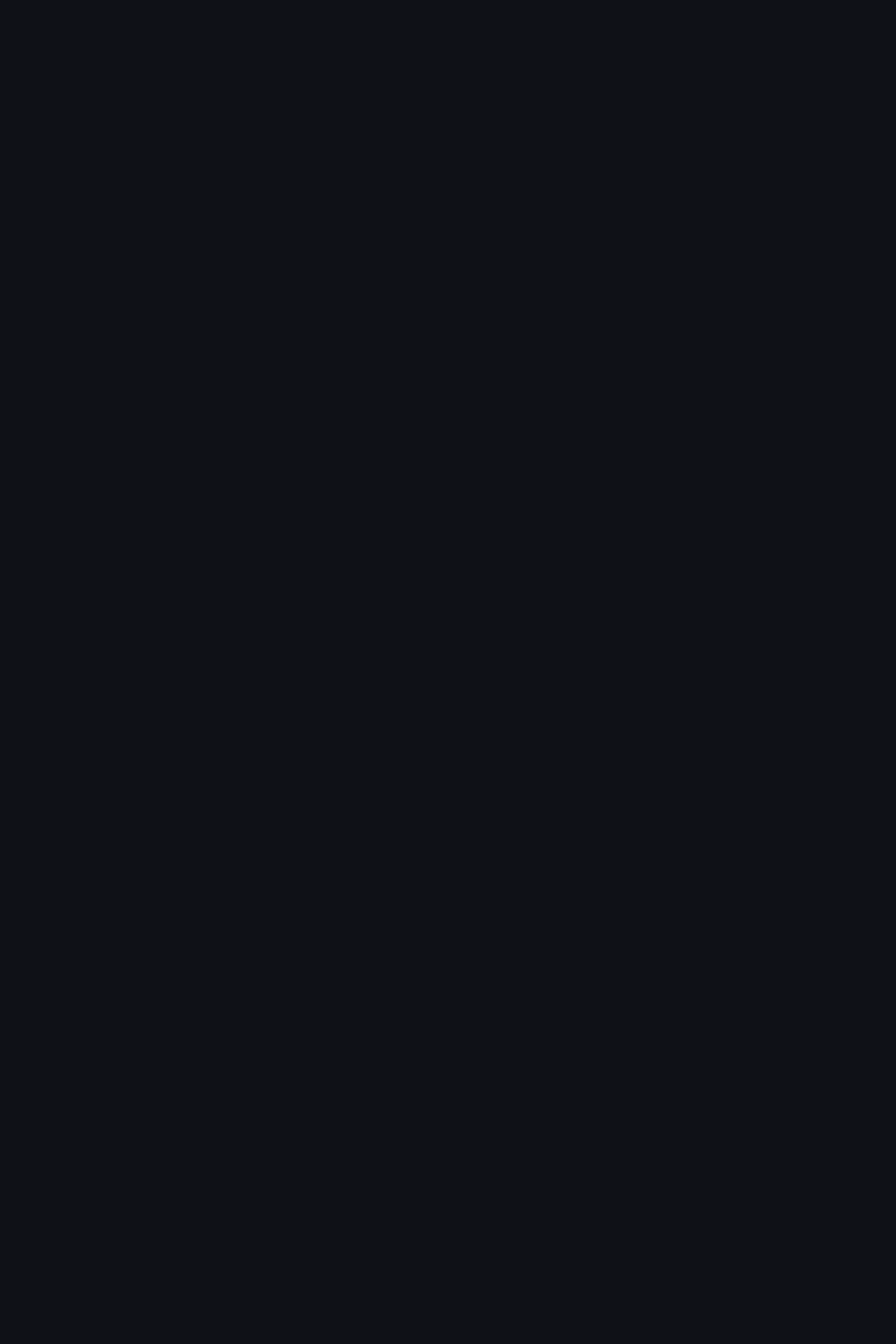
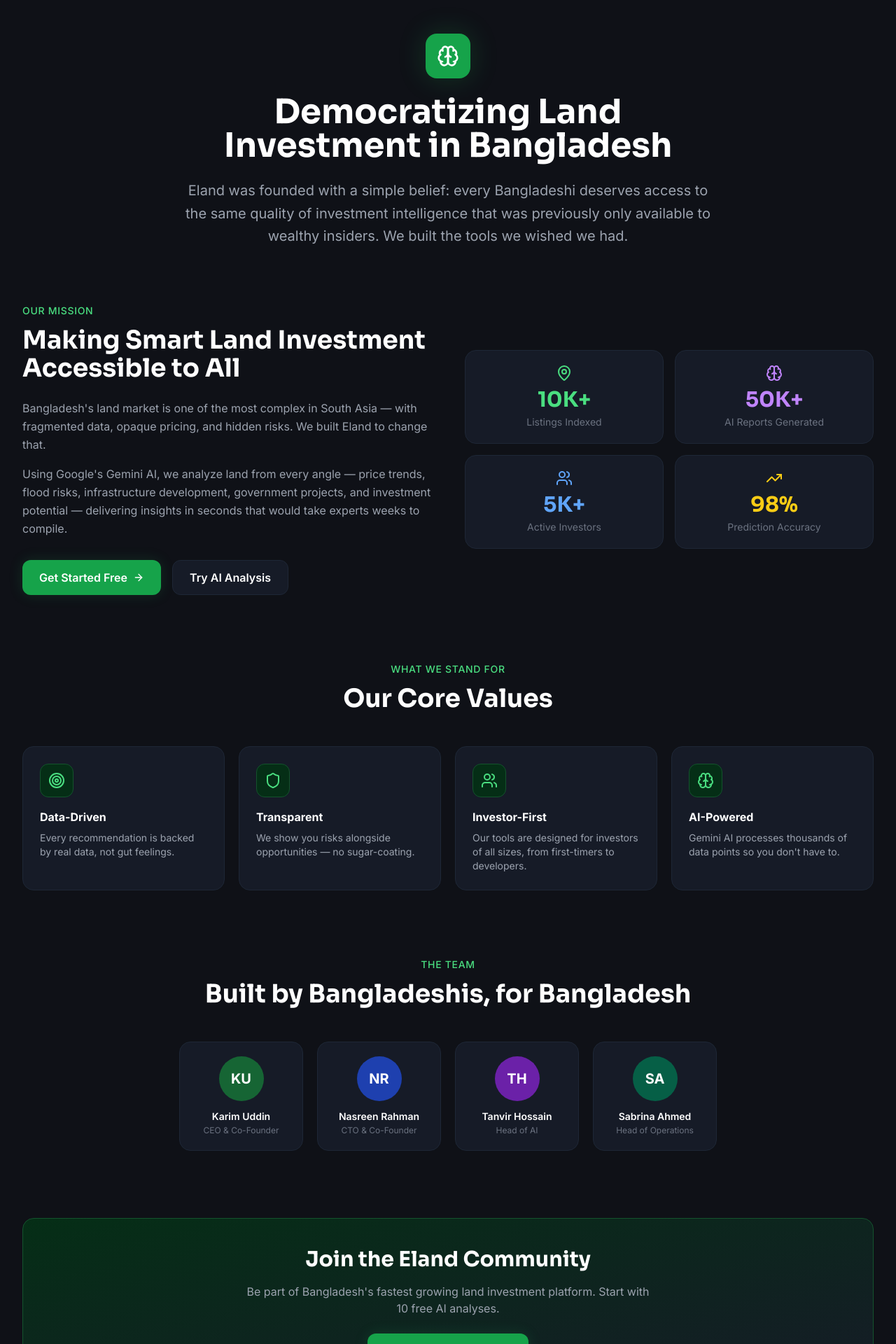
Before and after one commit to Apur0y/e-land-frontend, a Next.js app: page /about in a window 1280 px wide. Shown: the part 80-2000 px from the top of the page at 70% size. Before the commit the page ends 800 px from the top, so only its background shows below. Built offline with nearby package versions, Linux system fonts and the light colour scheme.

Commit message:
Update about page

```diff
--- a/src/app/about/page.tsx
+++ b/src/app/about/page.tsx
@@ -1,7 +1,127 @@
-import React from 'react'
+import type { Metadata } from 'next';
+import MainLayout from '@/components/layout/MainLayout';
+import Link from 'next/link';
+import { Brain, Target, Users, Shield, TrendingUp, MapPin, ArrowRight } from 'lucide-react';
 
-export default function page() {
+export const metadata: Metadata = {
+  title: 'About Eland – AI Land Intelligence for Bangladesh',
+  description: 'Learn about Eland — our mission to democratize land investment in Bangladesh using AI technology.',
+};
+
+const team = [
+  { name: 'Karim Uddin', role: 'CEO & Co-Founder', avatar: 'KU', bg: 'bg-brand-800' },
+  { name: 'Nasreen Rahman', role: 'CTO & Co-Founder', avatar: 'NR', bg: 'bg-blue-800' },
+  { name: 'Tanvir Hossain', role: 'Head of AI', avatar: 'TH', bg: 'bg-purple-800' },
+  { name: 'Sabrina Ahmed', role: 'Head of Operations', avatar: 'SA', bg: 'bg-emerald-800' },
+];
+
+const values = [
+  { icon: Target, title: 'Data-Driven', desc: 'Every recommendation is backed by real data, not gut feelings.' },
+  { icon: Shield, title: 'Transparent', desc: 'We show you risks alongside opportunities — no sugar-coating.' },
+  { icon: Users, title: 'Investor-First', desc: 'Our tools are designed for investors of all sizes, from first-timers to developers.' },
+  { icon: Brain, title: 'AI-Powered', desc: 'Gemini AI processes thousands of data points so you don\'t have to.' },
+];
+
+export default function AboutPage() {
   return (
-    <div>page</div>
-  )
+    <MainLayout>
+      <div className="py-16">
+        <div className="page-container">
+          {/* Hero */}
+          <div className="max-w-3xl mx-auto text-center mb-20">
+            <div className="inline-flex items-center justify-center w-16 h-16 rounded-2xl bg-brand-600 shadow-glow-lg mb-6 mx-auto">
+              <Brain className="w-8 h-8 text-white" />
+            </div>
+            <h1 className="font-display font-bold text-5xl text-white mb-6">
+              Democratizing Land Investment in Bangladesh
+            </h1>
+            <p className="text-xl text-gray-400 leading-relaxed">
+              Eland was founded with a simple belief: every Bangladeshi deserves access to the same quality of investment intelligence that was previously only available to wealthy insiders. We built the tools we wished we had.
+            </p>
+          </div>
+
+          {/* Mission */}
+          <div className="grid lg:grid-cols-2 gap-12 items-center mb-24">
+            <div>
+              <p className="text-brand-400 font-medium text-sm uppercase tracking-wider mb-3">Our Mission</p>
+              <h2 className="font-display font-bold text-4xl text-white mb-6">Making Smart Land Investment Accessible to All</h2>
+              <p className="text-gray-400 leading-relaxed mb-4">
+                Bangladesh's land market is one of the most complex in South Asia — with fragmented data, opaque pricing, and hidden risks. We built Eland to change that.
+              </p>
+              <p className="text-gray-400 leading-relaxed mb-8">
+                Using Google's Gemini AI, we analyze land from every angle — price trends, flood risks, infrastructure development, government projects, and investment potential — delivering insights in seconds that would take experts weeks to compile.
+              </p>
+              <div className="flex gap-4">
+                <Link href="/register" className="btn-primary">
+                  Get Started Free <ArrowRight className="w-4 h-4" />
+                </Link>
+                <Link href="/ai/analyze" className="btn-secondary">Try AI Analysis</Link>
+              </div>
+            </div>
+            <div className="grid grid-cols-2 gap-4">
+              {[
+                { value: '10K+', label: 'Listings Indexed', icon: MapPin, color: 'text-brand-400' },
+                { value: '50K+', label: 'AI Reports Generated', icon: Brain, color: 'text-purple-400' },
+                { value: '5K+', label: 'Active Investors', icon: Users, color: 'text-blue-400' },
+                { value: '98%', label: 'Prediction Accuracy', icon: TrendingUp, color: 'text-yellow-400' },
+              ].map(stat => (
+                <div key={stat.label} className="card p-5 text-center">
+                  <stat.icon className={`w-6 h-6 ${stat.color} mx-auto mb-2`} />
+                  <p className={`font-display font-bold text-3xl ${stat.color}`}>{stat.value}</p>
+                  <p className="text-sm text-gray-500 mt-1">{stat.label}</p>
+                </div>
+              ))}
+            </div>
+          </div>
+
+          {/* Values */}
+          <div className="mb-24">
+            <div className="text-center mb-12">
+              <p className="text-brand-400 font-medium text-sm uppercase tracking-wider mb-3">What We Stand For</p>
+              <h2 className="font-display font-bold text-4xl text-white">Our Core Values</h2>
+            </div>
+            <div className="grid grid-cols-1 md:grid-cols-2 lg:grid-cols-4 gap-5">
+              {values.map(v => (
+                <div key={v.title} className="card p-6">
+                  <div className="w-12 h-12 rounded-xl bg-brand-950 border border-brand-900 flex items-center justify-center mb-4">
+                    <v.icon className="w-6 h-6 text-brand-400" />
+                  </div>
+                  <h3 className="font-bold text-white mb-2">{v.title}</h3>
+                  <p className="text-gray-400 text-sm">{v.desc}</p>
+                </div>
+              ))}
+            </div>
+          </div>
+
+          {/* Team */}
+          <div className="mb-24">
+            <div className="text-center mb-12">
+              <p className="text-brand-400 font-medium text-sm uppercase tracking-wider mb-3">The Team</p>
+              <h2 className="font-display font-bold text-4xl text-white">Built by Bangladeshis, for Bangladesh</h2>
+            </div>
+            <div className="grid grid-cols-2 md:grid-cols-4 gap-5 max-w-3xl mx-auto">
+              {team.map(member => (
+                <div key={member.name} className="card p-5 text-center">
+                  <div className={`w-16 h-16 rounded-full ${member.bg} flex items-center justify-center text-xl font-bold text-white mx-auto mb-3`}>
+                    {member.avatar}
+                  </div>
+                  <p className="font-semibold text-white text-sm">{member.name}</p>
+                  <p className="text-xs text-gray-500 mt-0.5">{member.role}</p>
+                </div>
+              ))}
+            </div>
+          </div>
+
+          {/* CTA */}
+          <div className="card p-10 text-center bg-gradient-to-br from-brand-950 to-surface-card border-brand-900">
+            <h2 className="font-display font-bold text-3xl text-white mb-4">Join the Eland Community</h2>
+            <p className="text-gray-400 mb-6 max-w-xl mx-auto">Be part of Bangladesh's fastest growing land investment platform. Start with 10 free AI analyses.</p>
+            <Link href="/register" className="btn-primary mx-auto inline-flex">
+              Create Free Account <ArrowRight className="w-4 h-4" />
+            </Link>
+          </div>
+        </div>
+      </div>
+    </MainLayout>
+  );
 }
```
